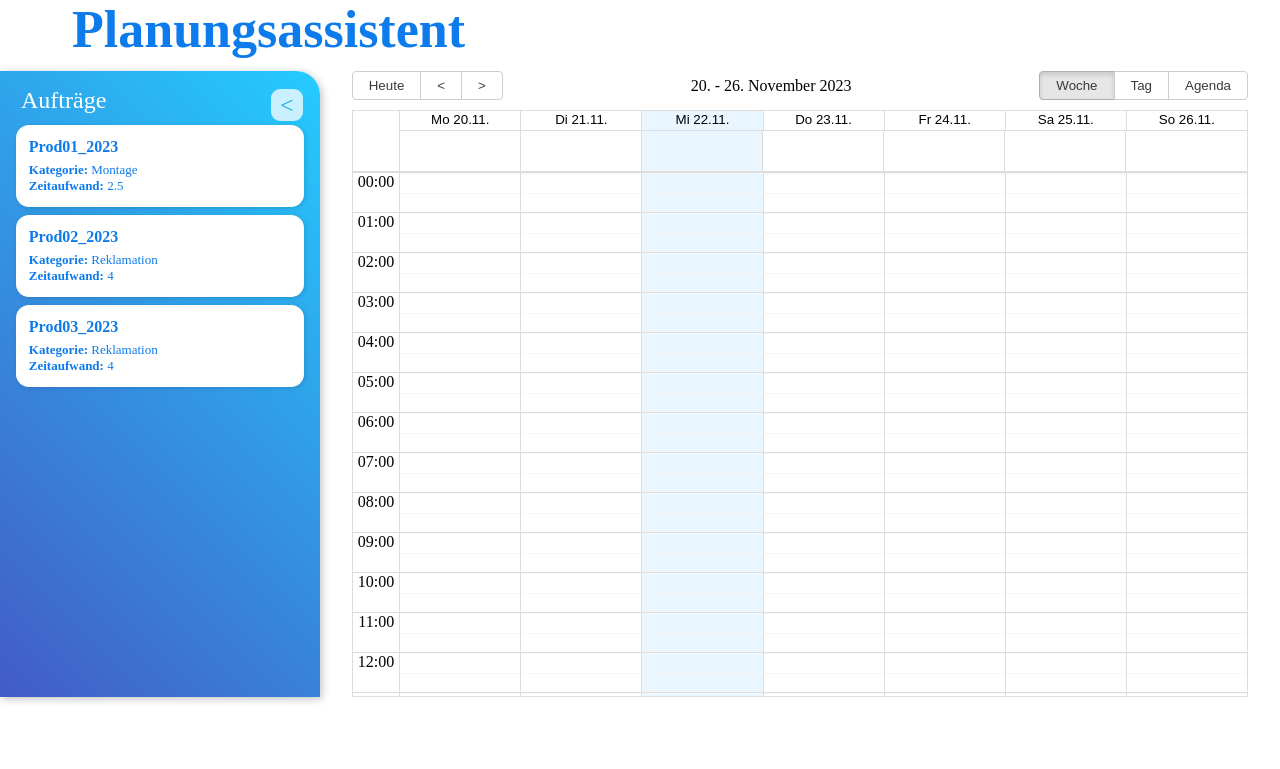
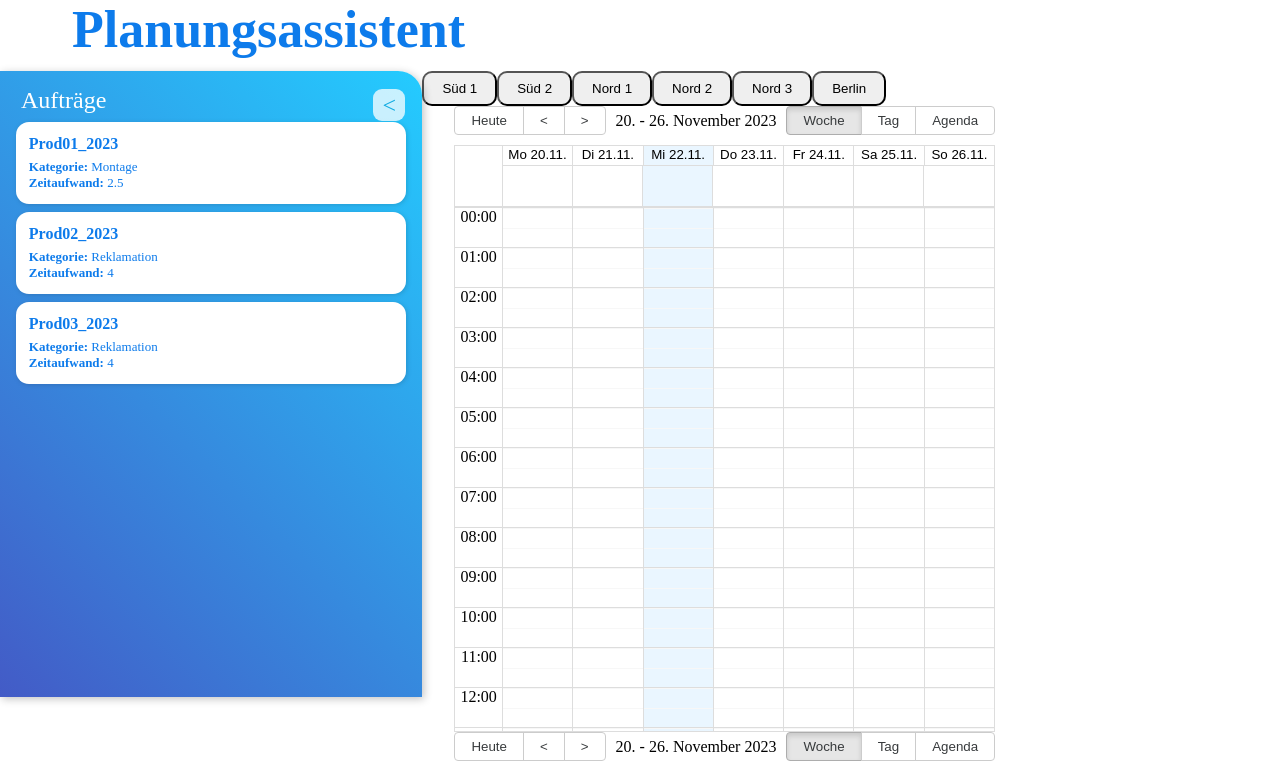
Before and after one commit to ScheduPlan/frontend, a React (Create React App) app: page /manager/schedule in a window 1280 px wide. Shown: the top 769 px of the page. Built offline with nearby package versions, Linux system fonts and the light colour scheme; the HTML template or start-up script is replaced by a standard one.

Commit message:
feat: added tabs to scheduler

```diff
--- a/src/UserExample.js
+++ b/src/UserExample.js
@@ -91,4 +91,37 @@ export const testEmployees = [
   }
 ]
 
+export const testTeams = [
+  {
+    id: 1,
+    name: "Süd 1",
+    description: "1234"
+  },
+  {
+    id: 2,
+    name: "Süd 2",
+    description: ""
+  },
+  {
+    id: 3,
+    name: "Nord 1",
+    description: ""
+  },
+  {
+    id: 4,
+    name: "Nord 2",
+    description: "Hello world"
+  },
+  {
+    id: 5,
+    name: "Nord 3",
+    description: "Test"
+  },
+  {
+    id: 6,
+    name: "Berlin",
+    description: ""
+  },
+]
+
 export default user;
--- /dev/null
+++ b/src/forms/FormPatchTeam.js
@@ -0,0 +1,151 @@
+import React, { useEffect, useState } from 'react'
+import { useNavigate, useParams } from 'react-router-dom';
+import axios from 'axios';
+import url from '../BackendURL';
+import Swal from 'sweetalert2';
+import Path from '../icons/Paths';
+import { testEmployees } from '../UserExample';
+
+export default function FormPatchTeam() {
+
+    const { id } = useParams();
+    const navigate = useNavigate();
+    const [team, setTeam] = useState({});
+
+    const [teamName, setTeamName] = useState("");
+    const [teamDesc, setTeamDesc] = useState("");
+
+    const [allEmployees, setAllEmployees] = useState(testEmployees);
+    const [availableEmployees, setAvailableEmployees] = useState([]);
+    const [pickedEmployees, setPickedEmployees] = useState([]);
+
+    useEffect(() => {
+        console.log(id);
+        //get team by id
+        axios.get(url + '/teams/' + id)
+            .then(response => {
+                setTeam(response.data);
+                console.log("Response ", response.data);
+                console.log("Object", team);
+            });
+
+        //add all employees but in a different form
+        setAvailableEmployees(testEmployees.map(emp => {
+            return (
+                {
+                    id: emp.id,
+                    name: emp.firstName + " " + emp.lastName
+                }
+            )
+        }));
+    }, []);
+
+    const getTeamName = (e) => {
+        setTeamName(e.target.value);
+    }
+
+    const getTeamDesc = (e) => {
+        setTeamDesc(e.target.value);
+    }
+
+    const getPickedEmployees = (e) => {
+        const selectedOption = {
+            id: e.target.selectedOptions[0].id,
+            name: e.target.value
+        };
+        //add the picked element to pickedEmployees
+        setPickedEmployees((prevEmployees) => [...prevEmployees, selectedOption]);
+    }
+
+    function addEmployee() {
+        //remove the picked element from the avaiable ones
+        const filteredObjects = availableEmployees.filter(obj =>
+            !pickedEmployees.some(pickedObj => pickedObj.id === obj.id)
+        );
+        setAvailableEmployees(filteredObjects);
+    }
+
+    function removeEmployee(e) {
+        const selectedOption = pickedEmployees.find(elem => elem.id === e.target.id);
+        //console.log(selectedOption);
+
+        //remove the employee from the picked list
+        setPickedEmployees(pickedEmployees.filter(obj => obj != selectedOption));
+
+        //add the removed employee back to the select options
+        setAvailableEmployees((prevEmployees) => [...prevEmployees, selectedOption]);
+    }
+
+    async function submitForm(event) {
+        event.preventDefault();
+        try {
+            const response = await axios.put(url + '/teams/' + team.id,
+                {
+                    name: (teamName == "" ? team.description.name : teamName),
+                    description: teamDesc,
+                    employees: pickedEmployees
+                },
+                { headers: { 'Content-Type': 'application/json' } });
+
+            console.log("res data", response.data);
+
+            Swal.fire({
+                position: 'top-end',
+                icon: 'success',
+                title: 'Neues Team angelegt!',
+                showConfirmButton: false,
+                timer: 2000
+            });
+
+            setTimeout(function () {
+                navigate("..", { relative: "path" });
+            }, 2500);
+
+        } catch (error) {
+            console.log(error);
+        }
+    }
+
+    return (
+        <div className='content-container'>
+            <h1>Team {team.description.name} bearbeiten</h1>
+            <form onSubmit={submitForm}>
+                <div className='form-row'>
+                    <label>
+                        Name des Teams
+                        <input className='light-blue' type="text" name="team" onChange={getTeamName} required />
+                    </label>
+                    <label>
+                        Beschreibung
+                        <input className='light-blue' type="text" name="description" onChange={getTeamDesc} />
+                    </label>
+                </div>
+                <div className='form-row'>
+                    <label>
+                        Mitarbeiter
+                        <select className='light-blue' name="customer" onChange={getPickedEmployees} required>
+                            <option readOnly hidden>Bitte wählen</option>
+                            {availableEmployees.map((emp) => {
+                                return (<option onClick={addEmployee} key={emp.id} id={emp.id} value={emp.name}>{emp.name}</option>)
+                            })}
+                        </select>
+                    </label>
+                    <div className='pickedItem-wrapper'>
+                        {(pickedEmployees != [] ?
+                            pickedEmployees.map((emp, index) => {
+                                return (
+                                    <div key={index} className='pickedItem'>
+                                        <p>{emp.name} {emp.lastName}</p>
+                                        <svg onClick={removeEmployee} id={emp.id} xmlns="http://www.w3.org/2000/svg" width="18" height="18" viewBox="0 -960 960 960">
+                                            <path d={Path("close")} />
+                                        </svg>
+                                    </div>
+                                )
+                            }) : "")}
+                    </div>
+                </div>
+                <input className="btn primary" type="submit" value="Anlegen" />
+            </form>
+        </div>
+    )
+}
--- a/src/pages/Schedule.js
+++ b/src/pages/Schedule.js
@@ -1,8 +1,9 @@
-import React from 'react'
+import React, { useEffect, useState } from 'react'
 import Calendar from '../components/Calendar'
 import Sidebar from '../components/Sidebar'
 import axios from 'axios'
 import url from '../BackendURL'
+import { testTeams } from '../UserExample'
 
 export default function Schedule() {
   const testAppointments = [
@@ -18,6 +19,26 @@ export default function Schedule() {
     }
   ]
 
+  const [teams, setTeams] = useState([]);
+
+  useEffect(() => {
+    getTeams();
+  }, []);
+
+  function getTeams() {
+    setTeams(testTeams);
+  }
+
+  function openCity(e) {
+    console.log(e.target.id);
+    var i;
+    var x = document.getElementsByClassName("tab-container");
+    for (i = 0; i < x.length; i++) {
+      x[i].style.display = "none";
+    }
+    document.getElementById("team" + e.target.id).style.display = "block";
+  }
+
   return (
     <>
       <div className='content-container'>
@@ -25,7 +46,23 @@ export default function Schedule() {
       </div>
       <div className='content-wrapper'>
         <Sidebar />
-        <Calendar appointments={testAppointments} />
+
+        <div className='calendar-wrapper'>
+          <div className="tab-bar">
+            {teams.map(team => {
+              return (
+                <button key={team.id} className="btn tab-btn" id={team.id} onClick={openCity}>{team.name}</button>
+              )
+            })}
+          </div>
+
+          {teams.map(team => {
+            return (
+              <div key={team.id} id={"team" + team.id} className="tab-container">
+                <Calendar appointments={testAppointments} />
+              </div>)
+          })}
+        </div>
       </div>
     </>
   )
```
